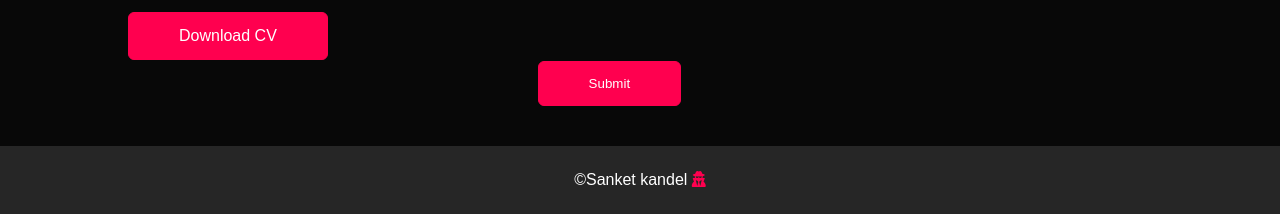
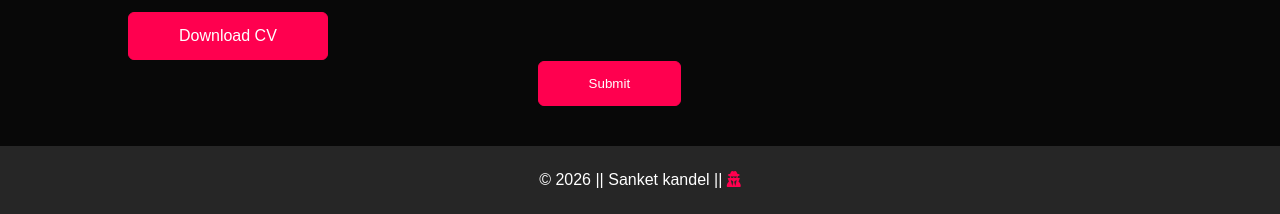
Before and after one commit to virt-sanket/portfolio, a plain HTML site: page index.html in a window 1280 px wide. Shown: the part 2963-3177 px from the top of the page. Drawn offline with Linux system fonts and the light colour scheme.

Commit message:
Fix HTML structure and update content

```diff
--- a/index.html
+++ b/index.html
@@ -158,7 +158,7 @@
         </div>
     </div>
     <div class="copyright">
-        <p>&copy;Sanket kandel <i class="fas fa-user-secret"></i></p>
+        <p>&copy; 2026 || Sanket kandel || <i class="fas fa-user-secret"></i></p>
     </div>
 </div>
 
```
